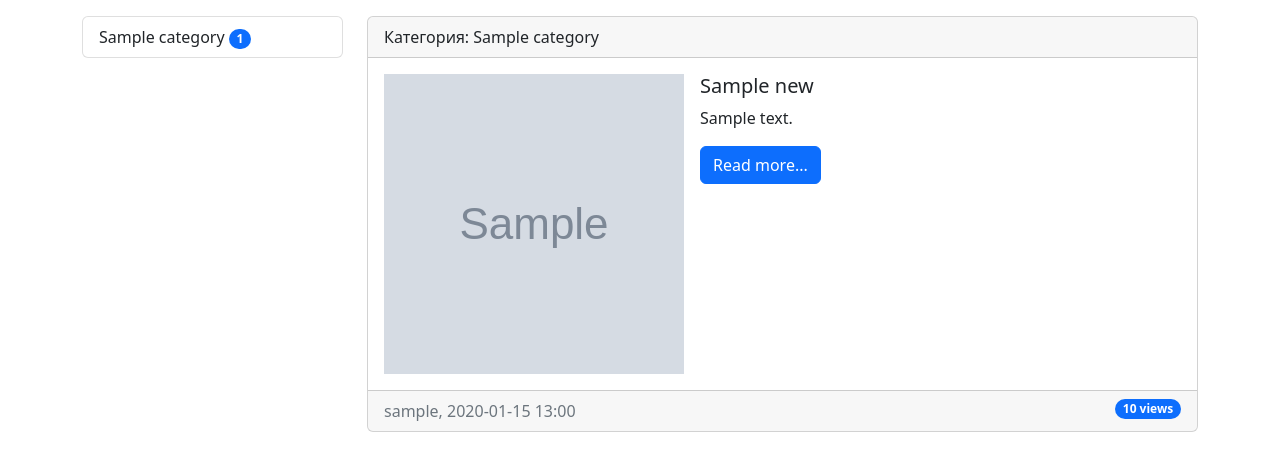
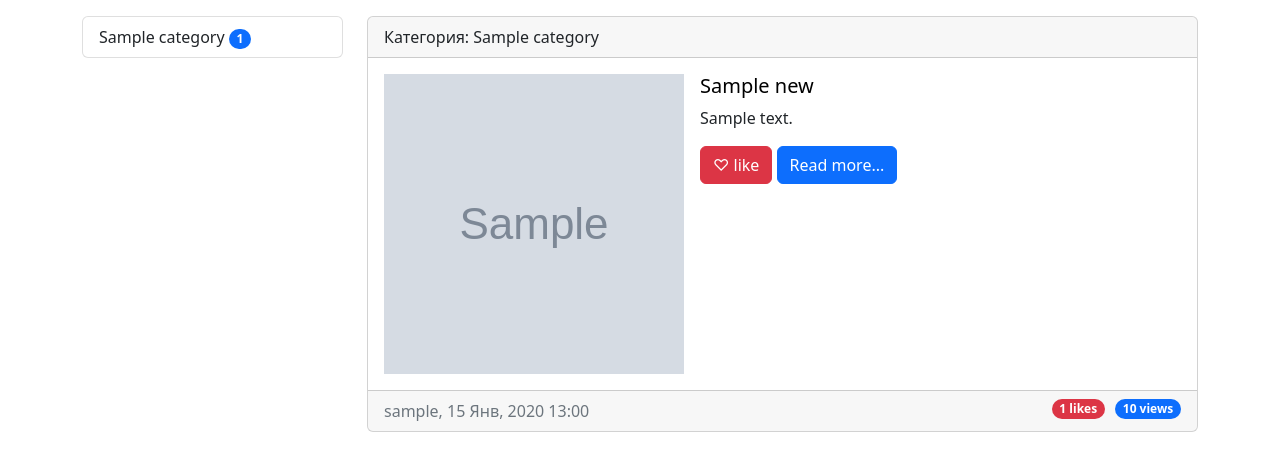
Before and after one commit to nightblure/django-site-docker, a Django app: page / in a window 1280 px wide. Shown: the part 56-527 px from the top of the page. Run offline with Django 4.2, Linux system fonts and the light colour scheme; tables that the repository leaves empty hold one stand-in row (values such as "Sample post"); grey boxes marked "Sample" are stand-in pictures; parts of the project's set-up code (start-up, migrations or seed data) failed here and were passed over; some libraries are stand-ins or nearby versions.

Commit message:
add likes

```diff
--- a/project/API/urls.py
+++ b/project/API/urls.py
@@ -12,7 +12,7 @@ router.register(r'news', NewsViewSet, basename='news')
 
 urlpatterns = [
     path('api/v1/news/', NewsAPIList.as_view()),
-    path('api/v1/ews/<int:pk>/', NewsAPIUpdate.as_view()),
+    path('api/v1/news/<int:pk>/', NewsAPIUpdate.as_view()),
     path('api/v1/news_delete/<int:pk>/', NewsAPIDelete.as_view()),
 
     # маршруты, сгенерированные роутером
--- a/project/newsapp/models.py
+++ b/project/newsapp/models.py
@@ -26,7 +26,7 @@ class Category(models.Model):
         verbose_name = 'Категория'
         verbose_name_plural = 'Категории'
         # '-' перед полем укажет на обратный порядок сортировки
-        ordering = ['title']
+        # ordering = ['title']
 
 
 class News(models.Model):
@@ -55,10 +55,23 @@ class News(models.Model):
         verbose_name = 'Новость'
         verbose_name_plural = 'Новости'
         # '-' перед полем укажет на обратный порядок сортировки
-        ordering = ['-created_at']
+        # ordering = ['-created_at']
 
     def get_absolute_url(self):
         kwargs = {
             'news_id': self.id
         }
         return reverse('one_news_route', kwargs=kwargs)
+
+
+class Like(models.Model):
+    news = models.ForeignKey(News, on_delete=models.PROTECT)
+    user = models.ForeignKey(User, on_delete=models.PROTECT)
+
+    class Meta:
+        verbose_name = 'Лайк'
+        verbose_name_plural = 'Лайки'
+        # ordering = ['user']
+        constraints = [
+            models.UniqueConstraint(fields=['user', 'news'], name='unique_constraint')
+        ]
--- a/project/newsapp/templatetags/news_tags.py
+++ b/project/newsapp/templatetags/news_tags.py
@@ -1,4 +1,5 @@
 from django import template
+from django.template import defaulttags
 from django.db.models import Count, F
 
 from ..models import Category, News
@@ -20,3 +21,8 @@ def show_categories():
         .filter(count__gt=0)
 
     return {"categories": categories}
+
+
+@defaulttags.register.filter()
+def dict_value(dict_, key):
+    return dict_.get(key, 0)
--- a/project/newsapp/urls.py
+++ b/project/newsapp/urls.py
@@ -1,9 +1,12 @@
 from django.urls import path
-from .views import *
+from .views import NewsList, NewsByCategory, OneNews, \
+    CreateNews, register, user_login, user_logout, \
+    auth_token_view, jwt_auth_token_view, DeleteNews, \
+    edit_news, like_view, unlike_view
 
 urlpatterns = [
     # path('', index, name='home_route'),
-    path('', HomeNews.as_view(), name='home_route'),
+    path('', NewsList.as_view(), name='home_route'),
 
     # path('news_by_category/<int:category_id>/', get_news_by_category, name='news_by_category_route'),
     # path('news_by_category/<int:category_id>/', NewsByCategory.as_view(), name='news_by_category_route'),
@@ -24,4 +27,7 @@ urlpatterns = [
 
     path('delete_news/<int:pk>/', DeleteNews.as_view(), name='delete_news_route'),
     path('edit_news/<int:pk>/', edit_news, name='edit_news_route'),
+
+    path('like/<int:news_id>/', like_view, name='like_route'),
+    path('unlike/<int:news_id>/', unlike_view, name='unlike_route'),
 ]
--- a/project/newsapp/views.py
+++ b/project/newsapp/views.py
@@ -1,4 +1,5 @@
 import json
+from collections import defaultdict
 
 import requests
 from django.contrib.messages.views import SuccessMessageMixin
@@ -10,9 +11,9 @@ from django.core.paginator import Paginator
 from django.contrib.auth.forms import UserCreationForm
 from django.contrib import messages
 from django.contrib.auth import login, logout
-from django.db.models import F
+from django.db.models import F, Count, Q, Sum, Max
 
-from .models import News, Category
+from .models import News, Category, Like
 from .forms import NewsForm, UserRegisterForm, UserLoginForm, AuthTokenForm
 
 
@@ -139,8 +140,22 @@ def user_logout(request):
 #     return render(request, 'news_list.html', context)
 
 
+def get_user_liked_posts(user_id):
+    likes_objects = Like.objects.all()
+    return [obj.news.pk for obj in likes_objects.filter(user__pk=user_id)]
+
+
+def get_news_likes_count_dict():
+    news_likes = defaultdict(int)
+    likes_objects = Like.objects.all()
+
+    for obj in likes_objects:
+        news_likes[obj.news.pk] += 1
+
+    return news_likes
+
 # замена для функции index
-class HomeNews(ListView):
+class NewsList(ListView):
     model = News
     template_name = 'news_list.html'
     context_object_name = 'news'
@@ -151,13 +166,35 @@ class HomeNews(ListView):
         # и добавляем то, что нам нужно
         context = super().get_context_data(**kwargs)
         context['title'] = 'Список новостей'
+
+        # собираем словарь вида {news_pk: likes_count}
+        # почему-то не получается сделать запросом, поэтому сделал вручную через цикл и словарь
+        # news_likes_objects = Like.objects.all().annotate(count=Count('news_id'))
+        news_likes = get_news_likes_count_dict()
+        context['news_likes'] = news_likes
+
+        # собираем список новостей, лайкнутых текущим пользователем
+        user_liked_posts = get_user_liked_posts(self.request.user.pk)
+        context['user_liked_posts'] = user_liked_posts
         return context
 
     def get_queryset(self):
         # тест работы задачи при загрузке главной страницы
         # send_tg_message.delay('hi')
-        return News.objects.filter(is_published=True)
+        return News.objects.filter(is_published=True).order_by('-created_at')
 
+
+def like_view(request, **kwargs):
+    news_id = kwargs['news_id']
+    news_obj = News.objects.get(pk=news_id)
+    Like.objects.create(user=request.user, news=news_obj)
+    return redirect('home_route')
+
+
+def unlike_view(request, **kwargs):
+    news_id = kwargs['news_id']
+    Like.objects.filter(user=request.user, news__pk=news_id).delete()
+    return redirect('home_route')
 
 # замена для функции get_news_by_category
 class NewsByCategory(ListView):
@@ -176,6 +213,15 @@ class NewsByCategory(ListView):
         category_id = self.get_category_id(self.kwargs['category_slug'])
         category_title = Category.objects.get(pk=category_id).title
         context['title'] = f'Новости в категории {category_title}'
+
+        # собираем словарь вида {news_pk: likes_count}
+        news_likes = get_news_likes_count_dict()
+        context['news_likes'] = news_likes
+
+        # собираем список новостей, лайкнутых текущим пользователем
+        user_liked_posts = get_user_liked_posts(self.request.user.pk)
+        context['user_liked_posts'] = user_liked_posts
+
         return context
 
     def get_queryset(self):
@@ -195,7 +241,7 @@ class NewsByCategory(ListView):
         return News.objects.filter(
             category=category_id,
             is_published=True,
-        ).select_related('category')
+        ).select_related('category').order_by('-created_at')
 
 
 # def index(request):
--- a/project/templates/news_list.html
+++ b/project/templates/news_list.html
@@ -30,19 +30,36 @@
             {% endif %}
 
             <div class="media-body">
-                    <h5 class="card-title"> {{ news_item.title|safe }} </h5>
+
+                <h5 class="card-title">
+                    <a href="{{ news_item.get_absolute_url }}" style="text-decoration: none; color: black"> {{ news_item.title|safe }} </a>
+                </h5>
+
                 <p class="card-text"> {{ news_item.content|safe|truncatewords:50 }} </p>
+
+                <form method="post" enctype="multipart/form-data">
+                    {% csrf_token %}
+
+                    {% if news_item.pk in user_liked_posts %}
+                    <a href="{% url 'unlike_route' news_item.pk %}" class="btn btn-danger" name="unlike"> 🖤 unlike </a>
+                    {% else %}
+                    <a href="{% url 'like_route' news_item.pk %}" class="btn btn-danger" name="like"> ♡ like </a>
+                    {% endif %}
+
                     <a href="{{ news_item.get_absolute_url }}" class="btn btn-primary"> Read more... </a>
+
+                </form>
+
             </div>
 
         </div>
 
-
     </div>
 
     <div class="card-footer text-muted">
-            {{ news_item.user }}, {{ news_item.created_at|date:"Y-m-d H:i" }}
+        {{ news_item.user }}, {{ news_item.created_at|date:"d M, Y H:i" }}
         <span style="float:right" class="badge rounded-pill text-bg-primary"> {{ news_item.views_count }} views </span>
+        <span style="float:right; margin-right: 10px" class="badge rounded-pill text-bg-danger"> {{ news_likes|dict_value:news_item.pk }} likes </span>
     </div>
 
 </div>
```
Also changed, not shown: project/newsapp/admin.py (+8 -2 lines), project/templates/news_by_category.html (+19 -1 lines). Lines whose indentation alone changed are shown as unchanged.
